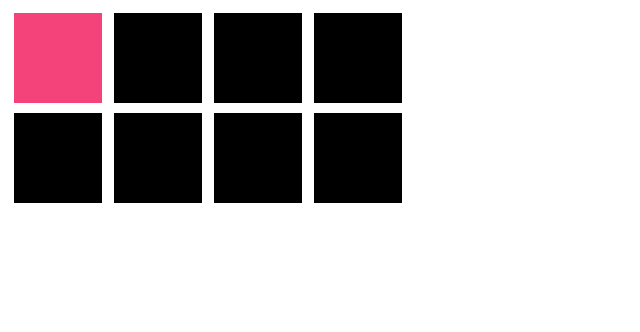
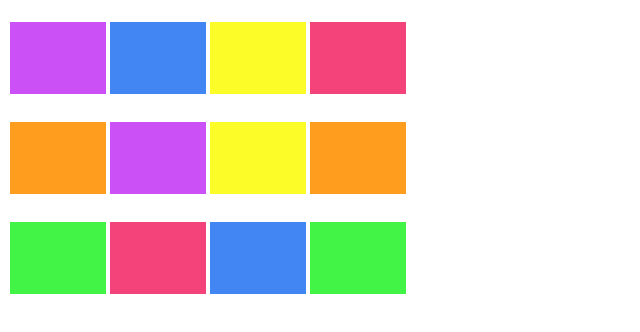
Before and after one commit to Code-Institute-Submissions/music-memory-game, a plain HTML site: page index.html in a window 1280 px wide. Both pictures are taken after a click on the element 58 px from the left and 58 px from the top of the page. Shown: the whole page, without its empty margins (0-640 px from the left). Drawn offline with nearby package versions, Linux system fonts and the light colour scheme.

Commit message:
changed classes and added jQuery

```diff
--- a/index.html
+++ b/index.html
@@ -11,16 +11,23 @@
 
 <body>
     <div class="deck">
-        <div class="hidden note one" type="first"></div>
-        <div class="hidden note two" type="second"></div>
-        <div class="hidden note three" type="third"></div>
-        <div class="hidden note four" type="fourth"></div>
-        <div class="hidden note one" type="first"></div>
-        <div class="hidden note two" type="second"></div>
-        <div class="hidden note three" type="third"></div>
-        <div class="hidden note four" type="fourth"></div>
+        <div class="card notMatched"></div>
+        <div class="card notMatched"></div>
+        <div class="card notMatched"></div>
+        <div class="card notMatched"></div>
+        <div class="card notMatched"></div>
+        <div class="card notMatched"></div>
+        <div class="card notMatched"></div>
+        <div class="card notMatched"></div>
+        <div class="card notMatched"></div>
+        <div class="card notMatched"></div>
+        <div class="card notMatched"></div>
+        <div class="card notMatched"></div>
     </div>
-
+<script
+  src="https://code.jquery.com/jquery-3.3.1.js"
+  integrity="sha256-2Kok7MbOyxpgUVvAk/HJ2jigOSYS2auK4Pfzbm7uH60="
+  crossorigin="anonymous"></script>
     <script type="text/javascript" src="script.js"></script>
 </body>
 
--- a/sass/_variables.sass
+++ b/sass/_variables.sass
@@ -1,6 +1,8 @@
 $blue: #4286f4
 $green: #42f445
-$yellow: #f4f442
+$yellow: #fcfc28
 $pink: #f4427a
+$purple: #cb51f7
+$orange: #ff9d1e
 
 $hidden-note: #000000
--- a/sass/app.sass
+++ b/sass/app.sass
@@ -2,7 +2,7 @@
 @import "mixins"
 
 .deck
-    height: 200px
+    height: 300px
     width: 400px
     display: flex
     flex-wrap: wrap
@@ -11,21 +11,29 @@
     align-items: center
 
 
-.one
+
+.color-1
     background-color: $blue
 
-.two
+.color-2
     background-color: $green
 
-.three
+.color-3
     background-color: $yellow
 
-.four
+.color-4
     background-color: $pink
 
-.note
-    height: 45%
-    width: 22%
+.color-5
+    background-color: $purple
+
+.color-6
+    background-color: $orange
+
+.card
+    height: 24%
+    width: 24%
+
 
 .hidden
     background-color: $hidden-note
--- a/script.js
+++ b/script.js
@@ -1,17 +1,13 @@
-var note = document.querySelectorAll(".note");
-let notes = [...note];
-var count = 0;
+$(document).ready(function(){
 
-var classesToCheck = [];
+    var cards = [1,1,2,2,3,3,4,4,5,5,6,6,];
+    cards = shuffle(cards);
 
-
-
-// Fisher-Yates (aka Knuth) Shuffle
+    //shuffle code from:
+    //https://stackoverflow.com/questions/2450954/how-to-randomize-shuffle-a-javascript-array
     function shuffle(array) {
-    var currentIndex = array.length,
-        temporaryValue, randomIndex;
-
-    while (currentIndex !== 0) {
+        var currentIndex = array.length, temporaryValue, randomIndex;
+        while (0 !== currentIndex) {
             randomIndex = Math.floor(Math.random() * currentIndex);
             currentIndex -= 1;
             temporaryValue = array[currentIndex];
@@ -20,58 +16,52 @@ function shuffle(array) {
         }
         return array;
     }
+    //end
+
+    //assign shuffled cards to divs
+    assignIndex();
+    assignClass();
+    function assignIndex(){
+        $('.card').each(function(index){
+            $(this).attr('data-card-index', cards[index]);
+        });
+    }
+
+    function assignClass(){
+        $('.card').each(function(index){
+            $(this).addClass("color-" + cards[index]);
+        });
+    }
+
+    //add event listeners to display cards on click and add selected class
+
+    $('.card').on('click', function(){
+        $(this).addClass('selected')
+        checkMatch();
+    });
 
 
-function placeDeck() {
-    var shuffledNotes = shuffle(notes);
-    var deck = document.querySelector(".deck");
-    for (var i = 0; i < shuffledNotes.length; i++) {
-        shuffledNotes.forEach(function(note) {
-            deck.appendChild(note);
+    function checkMatch(){
+        if($('.selected').length == 2) {
+            if($('.selected').first().data('card-index') == $('.selected').last().data('card-index')){
+                console.log("match");
+                //remove class "notMatched"
+                $('.selected').each(function(){
+                    $(this).removeClass("notMatched");
+            });
+                //disable cards so can't be clicked again
+                //animate cards to show match
+                //leave displayed
+
+            } else {
+                console.log("no");
+                //animate to show no match
+                //after a delay of 1 second turn both cards back over
+            }
+            $('.card').each(function(){
+                $(this).removeClass("selected");
             });
         }
     }
 
-function displayNote(){
-   if (count<2){
-        this.classList.remove("hidden");
-        classesToCheck.push(this.className);
-        console.log(classesToCheck);
-        count ++;
-        checkMatch();
-   }
-}
-
-
-function checkMatch(){
-
-    if (classesToCheck[0] === classesToCheck [1]){
-        console.log("yes!");
-        matched();
-    } else {
-        console.log("no match");
-        notMatched();
-    }
-
-}
-
-
-function matched(){
-    alert('matched');
-}
-
-function notMatched(){
-    console.log('not matched');
-
-
-}
-
-
-document.body.onload = placeDeck();
-
-
-for (var i = 0; i < notes.length; i++){
-    note = notes[i];
-    note.addEventListener("click", displayNote);
-
-}
+});
```
Also changed, not shown: css/app.css, 1 other file. Lines whose indentation alone changed are shown as unchanged.
